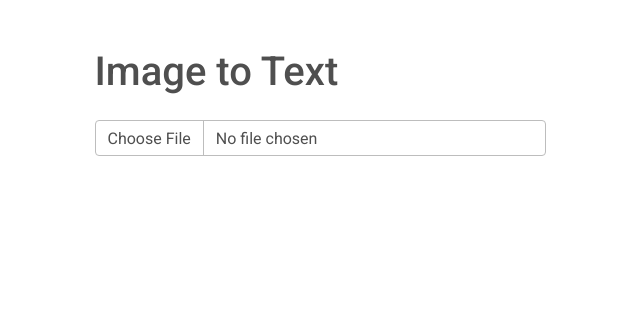
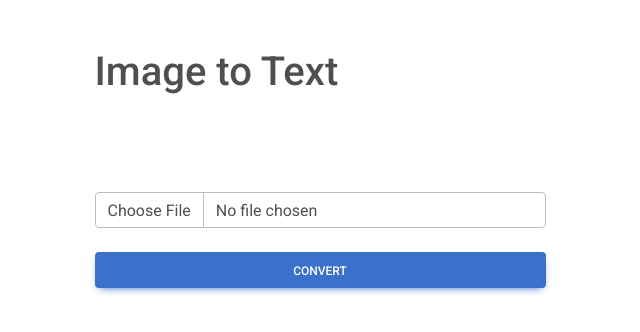
Before and after one commit to picturepatch07/ocr-app, a React (Create React App) app: page / in a window 1280 px wide. Shown: the top 332 px of the page, without its empty margins (320-960 px from the left). Built offline with nearby package versions, Linux system fonts and the light colour scheme.

Commit message:
logic added

```diff
--- a/src/App.js
+++ b/src/App.js
@@ -1,28 +1,64 @@
 import { useState } from "react";
+import Tesseract from "tesseract.js";
 import "./App.css";
 
 const App = () => {
   const [isLoading, setIsLoading] = useState(false);
   const [text, setText] = useState("");
   const [image, setImage] = useState("");
+  const [progress, setProgress] = useState(0);
+
+  const handleClick = () => {
+    setIsLoading(true);
+    Tesseract.recognize(image, "eng", {
+      logger: (m) => {
+        console.log(m);
+      },
+    }).then(({ data: { text } }) => {
+      setText(text);
+      setIsLoading(false);
+    });
+  };
 
   return (
     <div className="container" style={{ height: "100vh" }}>
       <div className="row h-100">
         <div className="col-md-5 mx-auto dlflex flex-column align-items-center">
-          {!isLoading && <h1 className="mt-5 mb-4">Image to Text</h1>}
+          {!isLoading && <h1 className="mt-5 mb-4 pb-5">Image to Text</h1>}
 
           {/* form */}
           {!isLoading && !text && (
             <>
               <input
                 type="file"
-                className="form-control"
+                className="form-control mt-5"
                 onChange={(e) =>
-                  setImage(URL.createObjectURL(e.value.files[0]))
+                  setImage(URL.createObjectURL(e.target.files[0]))
                 }
               />
+              <input
+                type="button"
+                className="form-control btn btn-primary mt-4"
+                value="convert"
+                onClick={handleClick}
+              />
             </>
+          )}
+
+          {/* progress bar */}
+          {isLoading && (
+            <>
+              <p className="text-center mt-5">Converting :- {progress}%</p>
+            </>
+          )}
+          {/* text area */}
+          {!isLoading && text && (
+            <textarea
+              className="form-control"
+              rows="15"
+              value={text}
+              onChange={(e) => setText(e.target.value)}
+            ></textarea>
           )}
         </div>
       </div>
```
